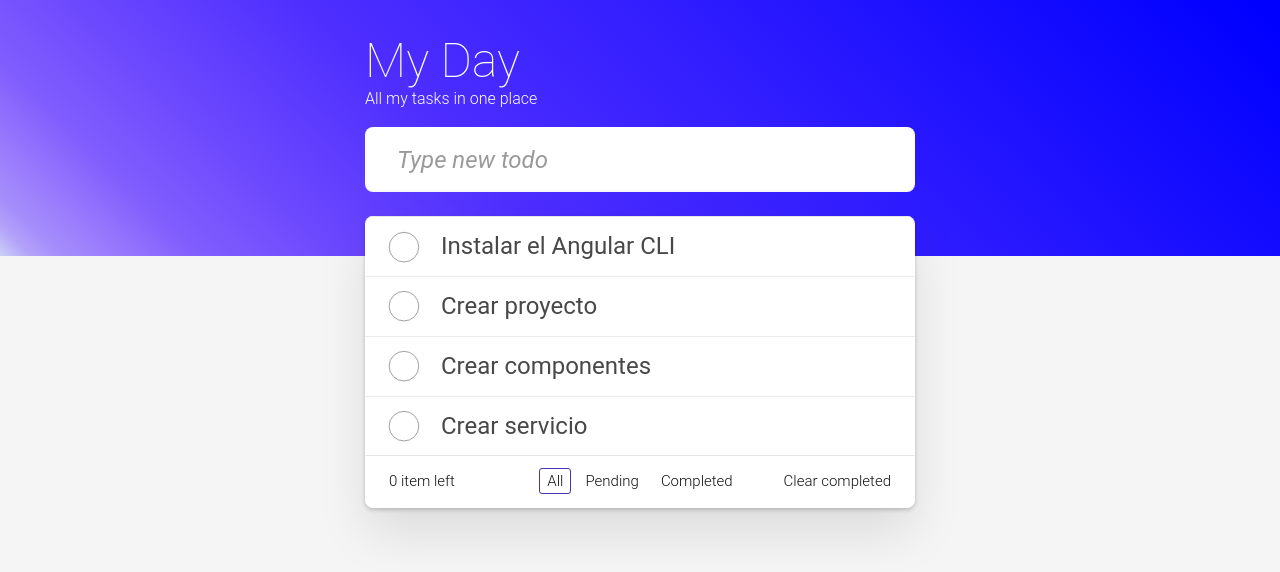
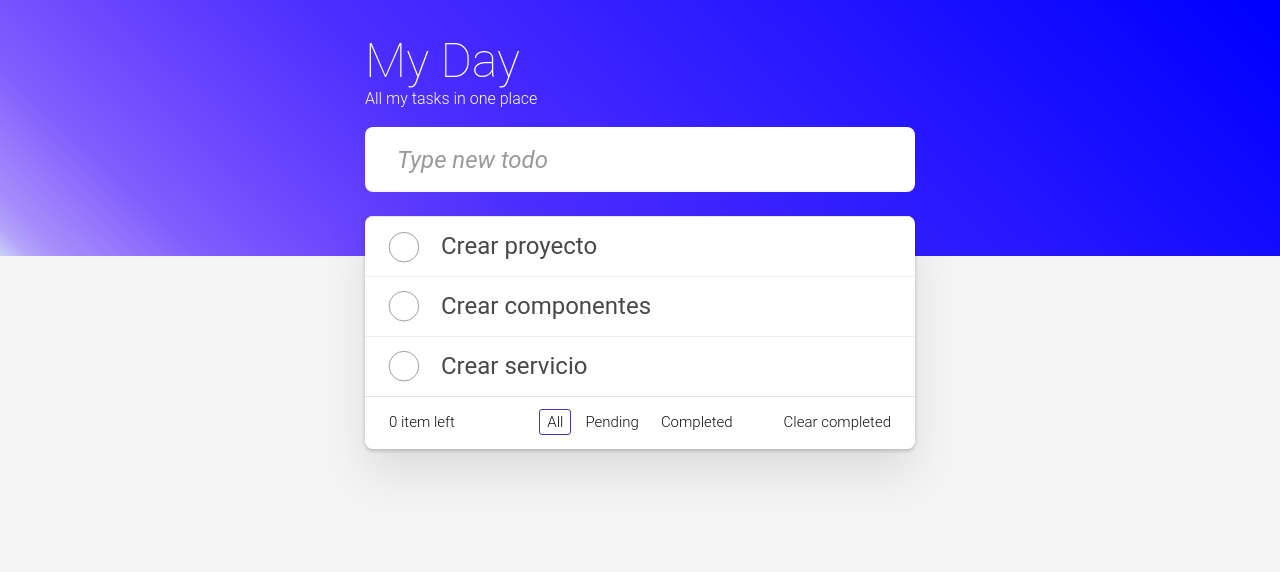
Before and after one commit to ACondori95/todoapp, an Angular app: page / in a window 1280 px wide. Shown: the top 572 px of the page. Built offline with nearby package versions, Linux system fonts and the light colour scheme.

Commit message:
ngFor para objetos

```diff
--- /dev/null
+++ b/src/app/models/task.model.ts
@@ -0,0 +1,5 @@
+export interface Task {
+  id: number;
+  title: string;
+  completed: boolean;
+}
--- a/src/app/pages/home/home.component.html
+++ b/src/app/pages/home/home.component.html
@@ -19,7 +19,7 @@
         <li *ngFor="let task of tasks(); index as i">
           <div class="view">
             <input class="toggle" type="checkbox" />
-            <label>{{ task }}</label>
+            <label>{{ task.title }}</label>
             <button class="destroy" (click)="deleteTask(i)"></button>
           </div>
           <input class="edit" value="Buy a unicorn" />
--- a/src/app/pages/home/home.component.ts
+++ b/src/app/pages/home/home.component.ts
@@ -1,5 +1,7 @@
 import { CommonModule } from '@angular/common';
 import { Component, signal } from '@angular/core';
+
+import { Task } from '../../models/task.model';
 
 @Component({
   selector: 'app-home',
@@ -9,16 +11,36 @@
   styleUrl: './home.component.css',
 })
 export class HomeComponent {
-  tasks = signal([
-    'Instalar el Angular CLI',
-    'Crear proyecto',
-    'Crear componentes',
-    'Crear servicio',
+  tasks = signal<Task[]>([
+    {
+      id: Date.now(),
+      title: 'Crear proyecto',
+      completed: false,
+    },
+    {
+      id: Date.now(),
+      title: 'Crear componentes',
+      completed: false,
+    },
+    {
+      id: Date.now(),
+      title: 'Crear servicio',
+      completed: false,
+    },
   ]);
 
   changeHandler(event: Event) {
     const input = event.target as HTMLInputElement;
     const newTask = input.value;
+    this.addTask(newTask);
+  }
+
+  addTask(title: string) {
+    const newTask = {
+      id: Date.now(),
+      title,
+      completed: false,
+    };
     this.tasks.update((tasks) => [...tasks, newTask]);
   }
 
```
